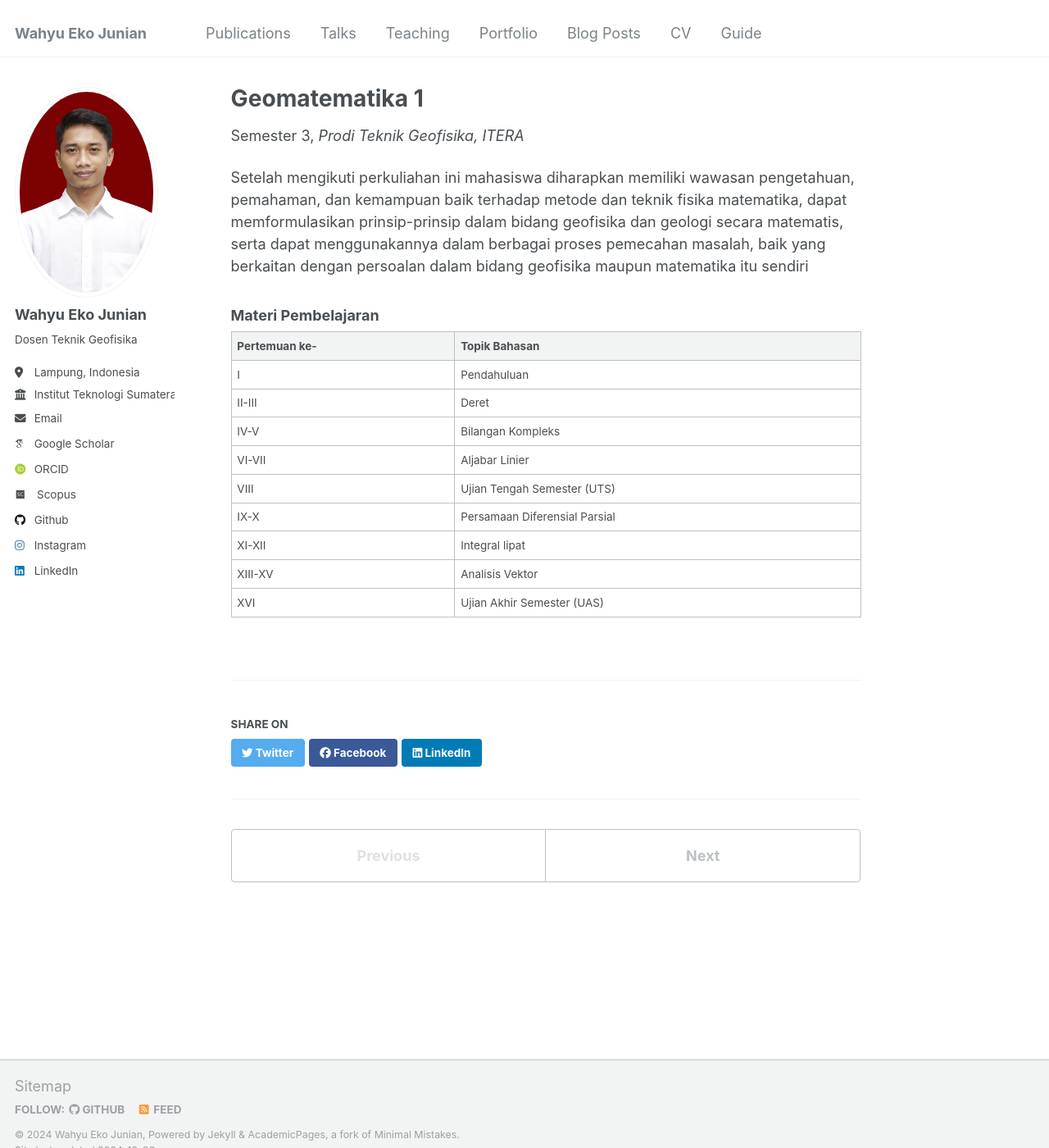
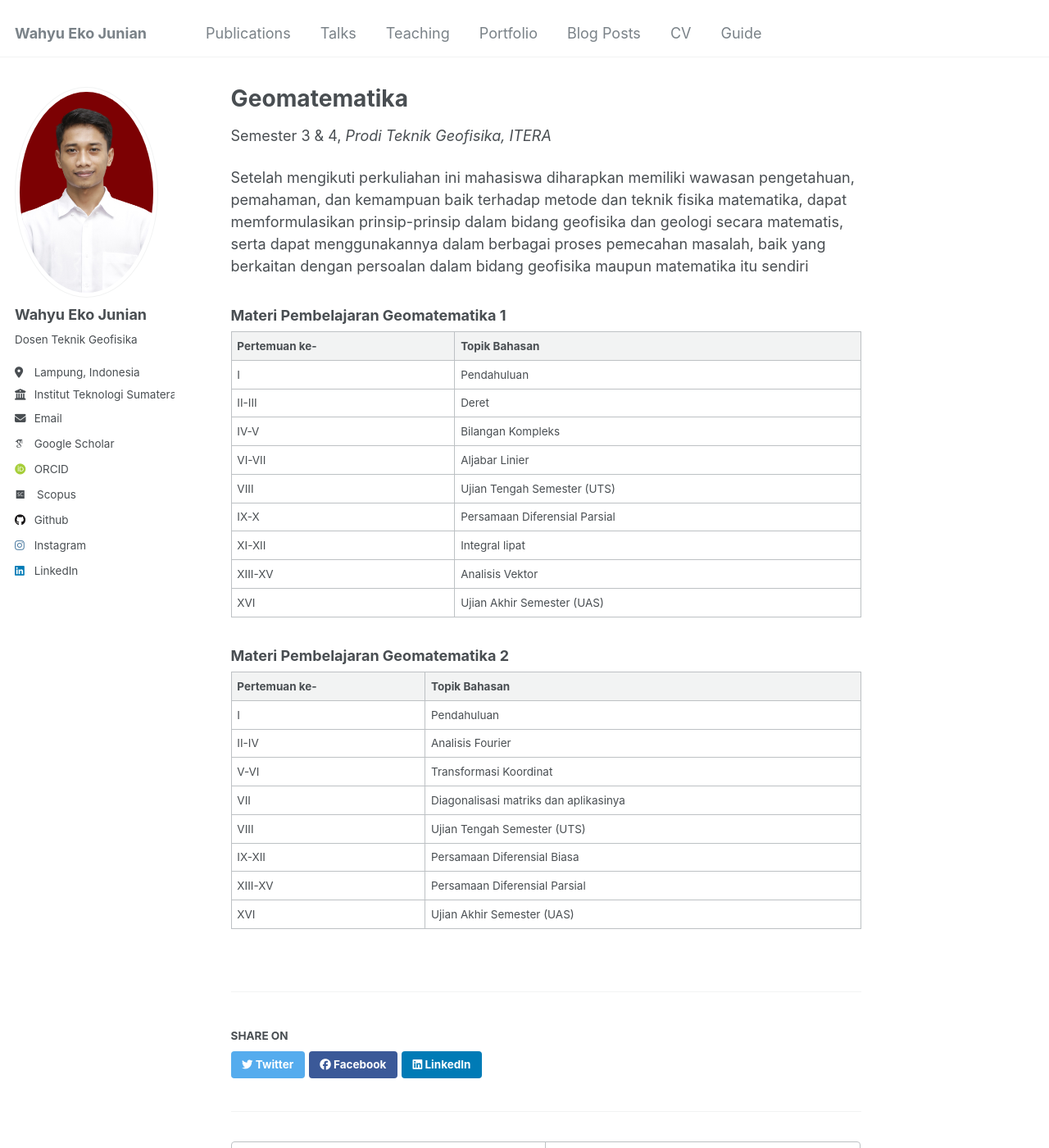
Before and after one commit to wahyuejunian/wejunian, a Jekyll site: the page built from _teaching/Geomat.md, in a window 1280 px wide and 1400 px high. Shown: the whole window at 82% size. Built offline with Jekyll 4.4.1, drawn with Linux system fonts in a browser that asks for light colours; some web fonts are replaced.

Commit message:
Update and rename Geomat1.md to Geomat.md

```diff
--- a/_teaching/Geomat1.md
+++ b/_teaching/Geomat.md
@@ -1,8 +1,8 @@
 ---
-title: "Geomatematika 1"
+title: "Geomatematika"
 collection: teaching
-type: "Semester 3"
-permalink: /teaching/Geomat1
+type: "Semester 3 & 4"
+permalink: /teaching/Geomat
 venue: "Prodi Teknik Geofisika, ITERA"
 location: "Lampung Selatan, Indonesia"
 ---
@@ -10,7 +10,7 @@ location: "Lampung Selatan, Indonesia"
 Setelah mengikuti perkuliahan ini mahasiswa diharapkan memiliki wawasan pengetahuan, pemahaman, dan kemampuan baik terhadap metode dan teknik fisika matematika, dapat memformulasikan prinsip-prinsip dalam bidang geofisika dan geologi secara matematis, serta dapat menggunakannya dalam berbagai proses pemecahan masalah, baik yang berkaitan dengan persoalan dalam bidang geofisika maupun matematika itu sendiri
 
 
-### Materi Pembelajaran
+### Materi Pembelajaran Geomatematika 1
 
 | Pertemuan ke-   |           Topik Bahasan           |
 | ------ | ------------------------------------------ |
@@ -23,3 +23,17 @@ Setelah mengikuti perkuliahan ini mahasiswa diharapkan memiliki wawasan pengetah
 | XI-XII       | Integral lipat                       |
 | XIII-XV      | Analisis Vektor                      |
 | XVI          | Ujian Akhir Semester (UAS)           |
+
+
+### Materi Pembelajaran Geomatematika 2
+
+| Pertemuan ke-   |           Topik Bahasan           |
+| ------ | ------------------------------------------ |
+| I           | Pendahuluan                           |
+| II-IV       | Analisis Fourier                      |
+| V-VI        | Transformasi Koordinat                |
+| VII         | Diagonalisasi matriks dan aplikasinya |
+| VIII        | Ujian Tengah Semester (UTS)           |
+| IX-XII      | Persamaan Diferensial Biasa           |
+| XIII-XV     | Persamaan Diferensial Parsial         |
+| XVI         | Ujian Akhir Semester (UAS)            |
```
